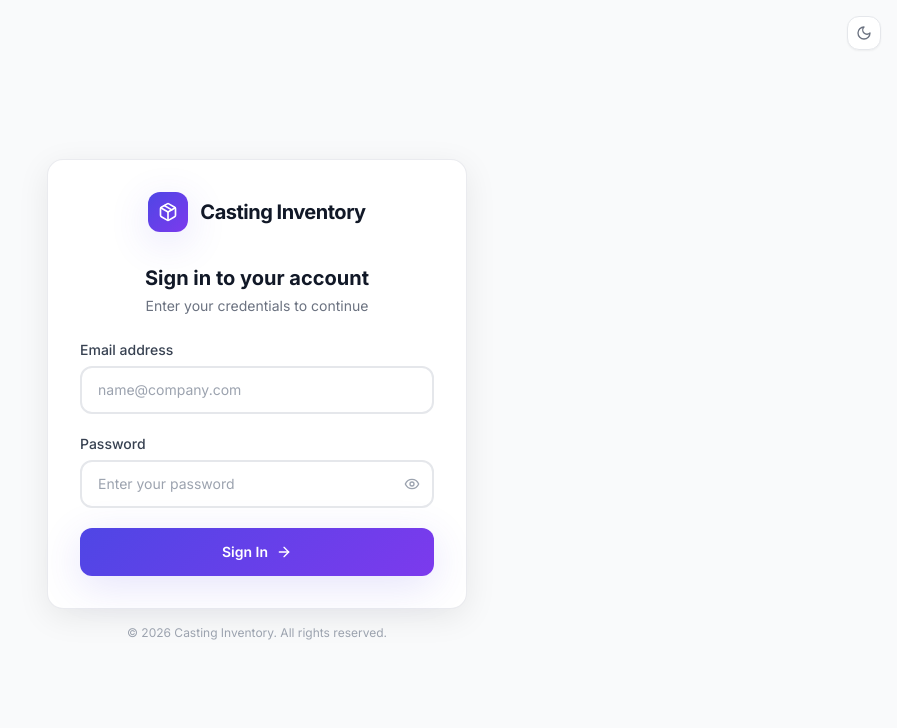
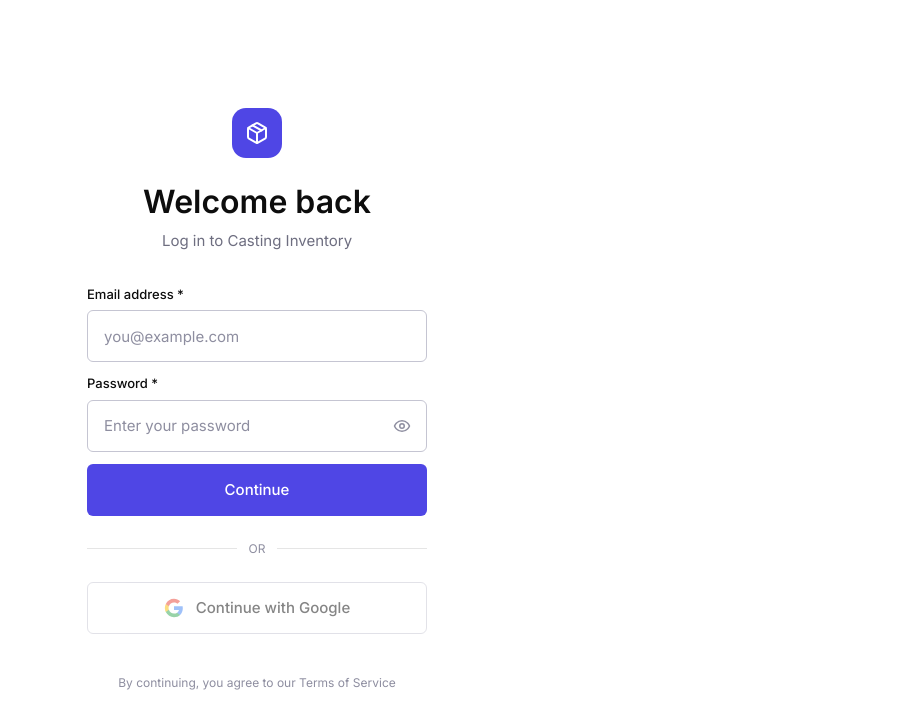
Before and after one commit to techroverteam-ux/castinginventory, a Next.js app: page /auth/signin in a window 1280 px wide. Shown: the top 728 px of the page, without its empty margins (383-1280 px from the left). Built offline with nearby package versions, Linux system fonts and the light colour scheme.

Commit message:
redesign: ChatGPT-style login - white bg, direct fields, no card wrapper

```diff
--- a/src/app/auth/signin/page.tsx
+++ b/src/app/auth/signin/page.tsx
@@ -1,22 +1,19 @@
 'use client'
 import { useState } from 'react'
 import { toast } from 'react-hot-toast'
-import { useTheme } from '@/components/ThemeProvider'
-import { Moon, Sun, Eye, EyeOff, ArrowRight, Package, Loader2 } from 'lucide-react'
+import { Eye, EyeOff, Package, Loader2 } from 'lucide-react'
 
 export default function SignIn() {
   const [formData, setFormData] = useState({ email: '', password: '' })
   const [loading, setLoading] = useState(false)
   const [showPassword, setShowPassword] = useState(false)
   const [errors, setErrors] = useState<{ email?: string; password?: string }>({})
-  const [focusedField, setFocusedField] = useState<string | null>(null)
-  const { theme, toggleTheme } = useTheme()
 
   const validate = () => {
     const e: typeof errors = {}
-    if (!formData.email) e.email = 'Email is required'
-    else if (!/^[^\s@]+@[^\s@]+\.[^\s@]+$/.test(formData.email)) e.email = 'Invalid email format'
-    if (!formData.password) e.password = 'Password is required'
+    if (!formData.email) e.email = 'Please enter your email address'
+    else if (!/^[^\s@]+@[^\s@]+\.[^\s@]+$/.test(formData.email)) e.email = 'Please enter a valid email'
+    if (!formData.password) e.password = 'Please enter your password'
     else if (formData.password.length < 6) e.password = 'Password must be at least 6 characters'
     setErrors(e)
     return !Object.keys(e).length
@@ -35,129 +32,122 @@
       })
       const data = await res.json()
       if (res.ok) {
-        toast.success('Signed in successfully!')
+        toast.success('Welcome back!')
         window.location.href = '/dashboard'
       } else {
         toast.error(data.message || 'Sign in failed')
       }
     } catch {
-      toast.error(navigator.onLine ? 'Connection failed. Please try again.' : 'No internet connection')
+      toast.error(navigator.onLine ? 'Connection failed.' : 'No internet connection')
     } finally {
       setLoading(false)
     }
   }
 
-  const fieldClass = (field: string) =>
-    `relative rounded-xl border-2 transition-all duration-200 ${
-      errors[field as keyof typeof errors]
-        ? 'border-danger bg-red-50/50 dark:bg-red-900/10'
-        : focusedField === field
-        ? 'border-primary shadow-[0_0_0_3px_rgba(79,70,229,0.12)]'
-        : 'border-gray-200 dark:border-gray-700 hover:border-gray-300 dark:hover:border-gray-600'
-    }`
-
   return (
-    <div className="min-h-screen flex items-center justify-center bg-gray-50 dark:bg-gray-900 transition-colors duration-300">
-      {/* Theme toggle - top right */}
-      <div className="fixed top-4 right-4 z-10">
-        <button
-          onClick={toggleTheme}
-          className="p-2 rounded-xl bg-white dark:bg-gray-800 border border-gray-200 dark:border-gray-700 text-gray-500 dark:text-gray-400 hover:bg-gray-100 dark:hover:bg-gray-700 transition-colors shadow-sm"
-          aria-label="Toggle theme"
-        >
-          {theme === 'light' ? <Moon className="h-4 w-4" /> : <Sun className="h-4 w-4" />}
-        </button>
-      </div>
-
-      {/* Login Card */}
-      <div className="w-full max-w-[420px] mx-4">
-        <div className="bg-white dark:bg-gray-800 rounded-2xl shadow-elegant border border-gray-200/80 dark:border-gray-700/60 p-6 sm:p-8">
+    <div className="min-h-screen flex flex-col items-center justify-center px-4" style={{ background: '#fff' }}>
       {/* Logo */}
-          <div className="flex items-center justify-center gap-3 mb-8">
-            <div className="w-10 h-10 bg-brand-gradient rounded-xl flex items-center justify-center shadow-brand">
-              <Package className="h-5 w-5 text-white" />
-            </div>
-            <span className="text-xl font-bold text-gray-900 dark:text-white tracking-tight">Casting Inventory</span>
+      <div className="w-[50px] h-[50px] bg-[#4F46E5] rounded-[14px] flex items-center justify-center mb-6">
+        <Package className="h-6 w-6 text-white" />
       </div>
 
       {/* Heading */}
-          <div className="text-center mb-6">
-            <h1 className="text-xl font-bold text-gray-900 dark:text-white">
-              Sign in to your account
+      <h1 className="text-[32px] font-semibold text-[#0d0d0d] mb-2 text-center leading-tight">
+        Welcome back
       </h1>
-            <p className="text-gray-500 dark:text-gray-400 text-sm mt-1">
-              Enter your credentials to continue
+      <p className="text-[15px] text-[#6e6e80] mb-8 text-center">
+        Log in to Casting Inventory
       </p>
+
+      {/* Form - direct fields, no card */}
+      <form onSubmit={handleSubmit} className="w-full max-w-[340px] space-y-3" noValidate>
+        {/* Email */}
+        <div>
+          <label className="block text-[13px] font-medium text-[#0d0d0d] mb-1.5">
+            Email address *
+          </label>
+          <input
+            type="email"
+            className={`w-full h-[52px] px-4 text-[15px] text-[#0d0d0d] bg-white border rounded-md placeholder-[#8e8ea0] focus:outline-none focus:ring-2 focus:ring-[#4F46E5]/20 focus:border-[#4F46E5] transition-all ${
+              errors.email ? 'border-red-500' : 'border-[#c5c5d2]'
+            }`}
+            placeholder="you@example.com"
+            value={formData.email}
+            onChange={(e) => { setFormData({ ...formData, email: e.target.value }); if (errors.email) setErrors(prev => ({ ...prev, email: undefined })) }}
+          />
+          {errors.email && <p className="text-[#ef4444] text-[12px] mt-1">{errors.email}</p>}
         </div>
 
-          {/* Form */}
-          <form onSubmit={handleSubmit} className="space-y-5" noValidate>
+        {/* Password */}
         <div>
-              <label className="block text-sm font-medium text-gray-700 dark:text-gray-300 mb-1.5">
-                Email address
+          <label className="block text-[13px] font-medium text-[#0d0d0d] mb-1.5">
+            Password *
           </label>
-              <div className={fieldClass('email')}>
-                <input
-                  type="email"
-                  className="w-full px-4 py-3 bg-transparent text-gray-900 dark:text-white placeholder-gray-400 dark:placeholder-gray-500 focus:outline-none text-sm rounded-xl"
-                  placeholder="name@company.com"
-                  value={formData.email}
-                  onChange={(e) => { setFormData({ ...formData, email: e.target.value }); if (errors.email) setErrors(prev => ({ ...prev, email: undefined })) }}
-                  onFocus={() => setFocusedField('email')}
-                  onBlur={() => setFocusedField(null)}
-                />
-              </div>
-              {errors.email && <p className="text-danger text-xs mt-1.5">{errors.email}</p>}
-            </div>
-
-            <div>
-              <label className="block text-sm font-medium text-gray-700 dark:text-gray-300 mb-1.5">
-                Password
-              </label>
-              <div className={fieldClass('password')}>
+          <div className="relative">
             <input
               type={showPassword ? 'text' : 'password'}
-                  className="w-full px-4 py-3 pr-11 bg-transparent text-gray-900 dark:text-white placeholder-gray-400 dark:placeholder-gray-500 focus:outline-none text-sm rounded-xl"
+              className={`w-full h-[52px] px-4 pr-12 text-[15px] text-[#0d0d0d] bg-white border rounded-md placeholder-[#8e8ea0] focus:outline-none focus:ring-2 focus:ring-[#4F46E5]/20 focus:border-[#4F46E5] transition-all ${
+                errors.password ? 'border-red-500' : 'border-[#c5c5d2]'
+              }`}
               placeholder="Enter your password"
               value={formData.password}
               onChange={(e) => { setFormData({ ...formData, password: e.target.value }); if (errors.password) setErrors(prev => ({ ...prev, password: undefined })) }}
-                  onFocus={() => setFocusedField('password')}
-                  onBlur={() => setFocusedField(null)}
             />
             <button
               type="button"
               onClick={() => setShowPassword(!showPassword)}
-                  className="absolute right-3 top-1/2 -translate-y-1/2 text-gray-400 hover:text-gray-600 dark:hover:text-gray-300 transition-colors"
+              className="absolute right-4 top-1/2 -translate-y-1/2 text-[#8e8ea0] hover:text-[#0d0d0d] transition-colors"
               tabIndex={-1}
             >
-                  {showPassword ? <EyeOff className="h-4 w-4" /> : <Eye className="h-4 w-4" />}
+              {showPassword ? <EyeOff className="h-[18px] w-[18px]" /> : <Eye className="h-[18px] w-[18px]" />}
             </button>
           </div>
-              {errors.password && <p className="text-danger text-xs mt-1.5">{errors.password}</p>}
+          {errors.password && <p className="text-[#ef4444] text-[12px] mt-1">{errors.password}</p>}
         </div>
 
+        {/* Submit */}
         <button
           type="submit"
           disabled={loading}
-              className="w-full bg-brand-gradient text-white font-semibold py-3.5 px-6 rounded-xl shadow-brand hover:brightness-110 active:scale-[0.98] transition-all duration-200 disabled:opacity-60 disabled:cursor-not-allowed flex items-center justify-center gap-2 group text-sm"
+          className="w-full h-[52px] bg-[#4F46E5] hover:bg-[#4338CA] text-white font-medium rounded-md transition-colors duration-150 disabled:opacity-50 disabled:cursor-not-allowed flex items-center justify-center gap-2 text-[15px] mt-4"
         >
           {loading ? (
             <>
-                  <Loader2 className="h-4 w-4 animate-spin" />
-                  <span>Signing in...</span>
+              <Loader2 className="h-[18px] w-[18px] animate-spin" />
+              Signing in...
             </>
           ) : (
-                <>
-                  <span>Sign In</span>
-                  <ArrowRight className="h-4 w-4 group-hover:translate-x-0.5 transition-transform" />
-                </>
+            'Continue'
           )}
         </button>
       </form>
+
+      {/* Divider */}
+      <div className="w-full max-w-[340px] flex items-center gap-3 my-6">
+        <div className="flex-1 h-px bg-[#e5e5e5]" />
+        <span className="text-[12px] text-[#8e8ea0]">OR</span>
+        <div className="flex-1 h-px bg-[#e5e5e5]" />
       </div>
 
-        <p className="text-center text-xs text-gray-400 dark:text-gray-500 mt-4">
-          &copy; 2026 Casting Inventory. All rights reserved.
+      {/* Google button placeholder */}
+      <button
+        type="button"
+        disabled
+        className="w-full max-w-[340px] h-[52px] flex items-center justify-center gap-3 border border-[#c5c5d2] rounded-md text-[15px] text-[#0d0d0d] font-medium hover:bg-[#f7f7f8] transition-colors disabled:opacity-50 disabled:cursor-not-allowed"
+      >
+        <svg className="h-5 w-5" viewBox="0 0 24 24">
+          <path d="M22.56 12.25c0-.78-.07-1.53-.2-2.25H12v4.26h5.92c-.26 1.37-1.04 2.53-2.21 3.31v2.77h3.57c2.08-1.92 3.28-4.74 3.28-8.09z" fill="#4285F4"/>
+          <path d="M12 23c2.97 0 5.46-.98 7.28-2.66l-3.57-2.77c-.98.66-2.23 1.06-3.71 1.06-2.86 0-5.29-1.93-6.16-4.53H2.18v2.84C3.99 20.53 7.7 23 12 23z" fill="#34A853"/>
+          <path d="M5.84 14.09c-.22-.66-.35-1.36-.35-2.09s.13-1.43.35-2.09V7.07H2.18C1.43 8.55 1 10.22 1 12s.43 3.45 1.18 4.93l2.85-2.22.81-.62z" fill="#FBBC05"/>
+          <path d="M12 5.38c1.62 0 3.06.56 4.21 1.64l3.15-3.15C17.45 2.09 14.97 1 12 1 7.7 1 3.99 3.47 2.18 7.07l3.66 2.84c.87-2.6 3.3-4.53 6.16-4.53z" fill="#EA4335"/>
+        </svg>
+        Continue with Google
+      </button>
+
+      {/* Footer */}
+      <div className="mt-10 text-center">
+        <p className="text-[12px] text-[#8e8ea0]">
+          By continuing, you agree to our Terms of Service
         </p>
       </div>
     </div>
```
Lines whose indentation alone changed are shown as unchanged.
